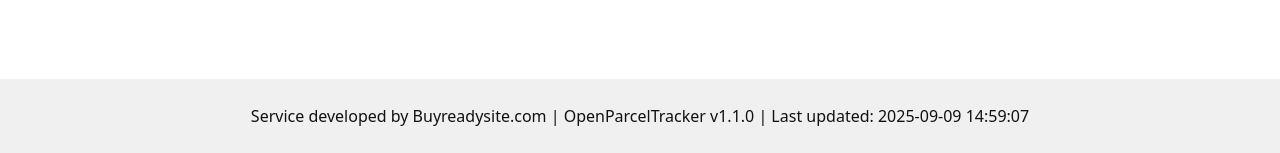
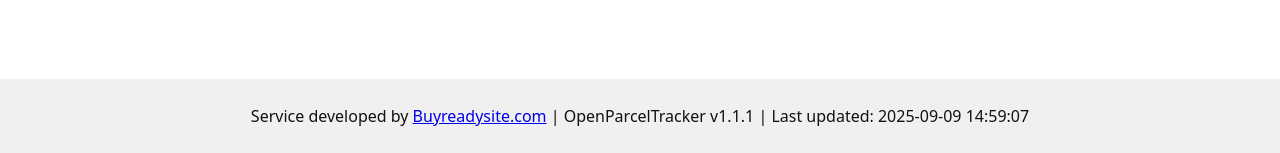
Before and after one commit to ksanyok/OpenParcelTracker, a PHP site: page /index.php in a window 1280 px wide. Shown: the part 647-800 px from the top of the page. Run offline with PHP 8.4, Linux system fonts and the light colour scheme; data that the repository does not hold is empty.

Commit message:
`Update version number in db.php and footer.php`

```diff
--- a/db.php
+++ b/db.php
@@ -30,7 +30,7 @@ if (file_exists(__DIR__ . '/.env')) {
 
 const DB_DIR  = __DIR__ . '/data';
 const DB_FILE = DB_DIR . '/tracker.sqlite';
-const VERSION = '1.1.0';
+const VERSION = '1.1.1';
 
 /**
  * Get shared PDO instance and ensure schema exists.
--- a/footer.php
+++ b/footer.php
@@ -13,5 +13,5 @@ function get_last_update(): string {
 }
 ?>
 <footer style="text-align: center; padding: 10px; background: #f0f0f0; margin-top: 20px;">
-    <p>Service developed by Buyreadysite.com | OpenParcelTracker v<?= get_version() ?> | Last updated: <?= get_last_update() ?></p>
+    <p>Service developed by <a href="https://buyreadysite.com" target="_blank">Buyreadysite.com</a> | OpenParcelTracker v<?= get_version() ?> | Last updated: <?= get_last_update() ?></p>
 </footer>
```
